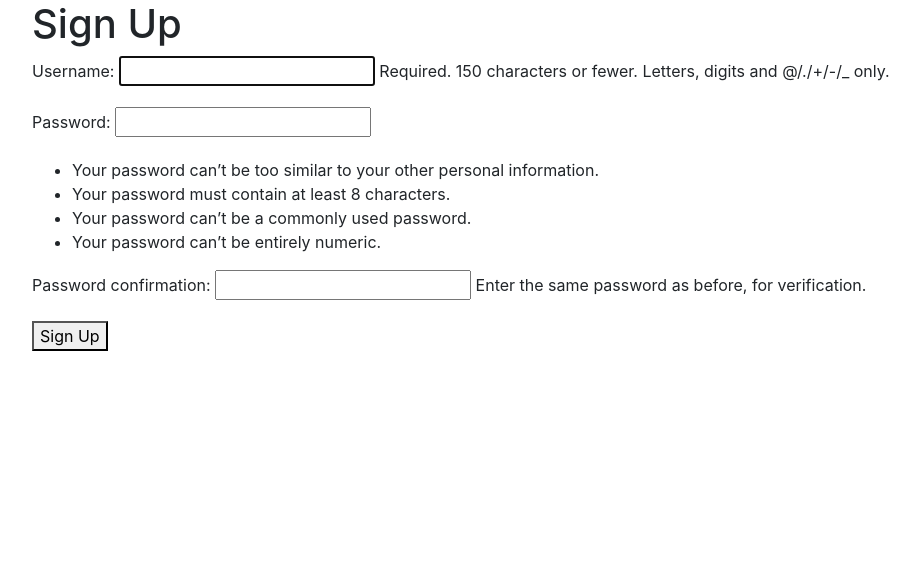
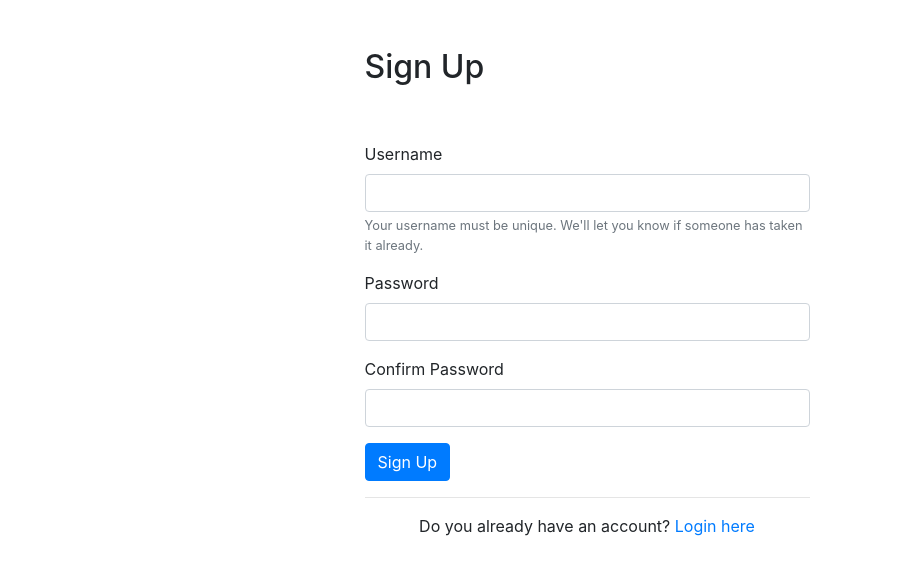
Before and after one commit to Jitgitbit/python_exercise_four, a Django app: page /signup/ in a window 1280 px wide. Shown: the part 56-631 px from the top of the page, without its empty margins (53-973 px from the left). Run offline with Django 3.2, Linux system fonts and the light colour scheme; some libraries are stand-ins or nearby versions.

Commit message:
signupuser.html in bootstrap

```diff
--- a/todo/templates/todo/signupuser.html
+++ b/todo/templates/todo/signupuser.html
@@ -1,15 +1,39 @@
-{% extends 'todo/base.html' %}
+{% extends "todo/base.html" %}
 
 {% block content %}
-
-<h1>Sign Up</h1>
-
-<h2>{{ error }}</h2>
-
-<form method="POST">
-  {% csrf_token %}
-{{ form.as_p }}
-<button type="submit">Sign Up</button>
-</form>
-
+    <div class="row justify-content-center mt-5">
+        <div class="col-md-5">
+            <h2>Sign Up</h2>
+        </div>
+    </div>
+    <div class="row justify-content-center mt-5">
+        <div class="col-md-5">
+            {% if error %}
+                <div class="alert alert-danger" role="alert">
+                    {{ error }}
+                </div>
+            {% endif %}
+            <form method="POST">
+                {% csrf_token %}
+                <div class="form-group">
+                    <label for="username">Username</label>
+                    <input type="text" name="username" class="form-control" id="username" aria-describedby="usernameHelp">
+                    <small id="usernameHelp" class="form-text text-muted">Your username must be unique. We'll let you know if someone has taken it already.</small>
+                </div>
+                <div class="form-group">
+                    <label for="password1">Password</label>
+                    <input type="password" name="password1" class="form-control" id="password1">
+                </div>
+                <div class="form-group">
+                    <label for="password2">Confirm Password</label>
+                    <input type="password" name="password2" class="form-control" id="password2">
+                </div>
+                <button type="submit" class="btn btn-primary">Sign Up</button>
+            </form>
+            <hr>
+            <div class="text-center">
+                Do you already have an account? <a href="{% url 'loginuser' %}">Login here</a>
+            </div>
+        </div>
+    </div>
 {% endblock %}
```
Also changed, not shown: db.sqlite3.
